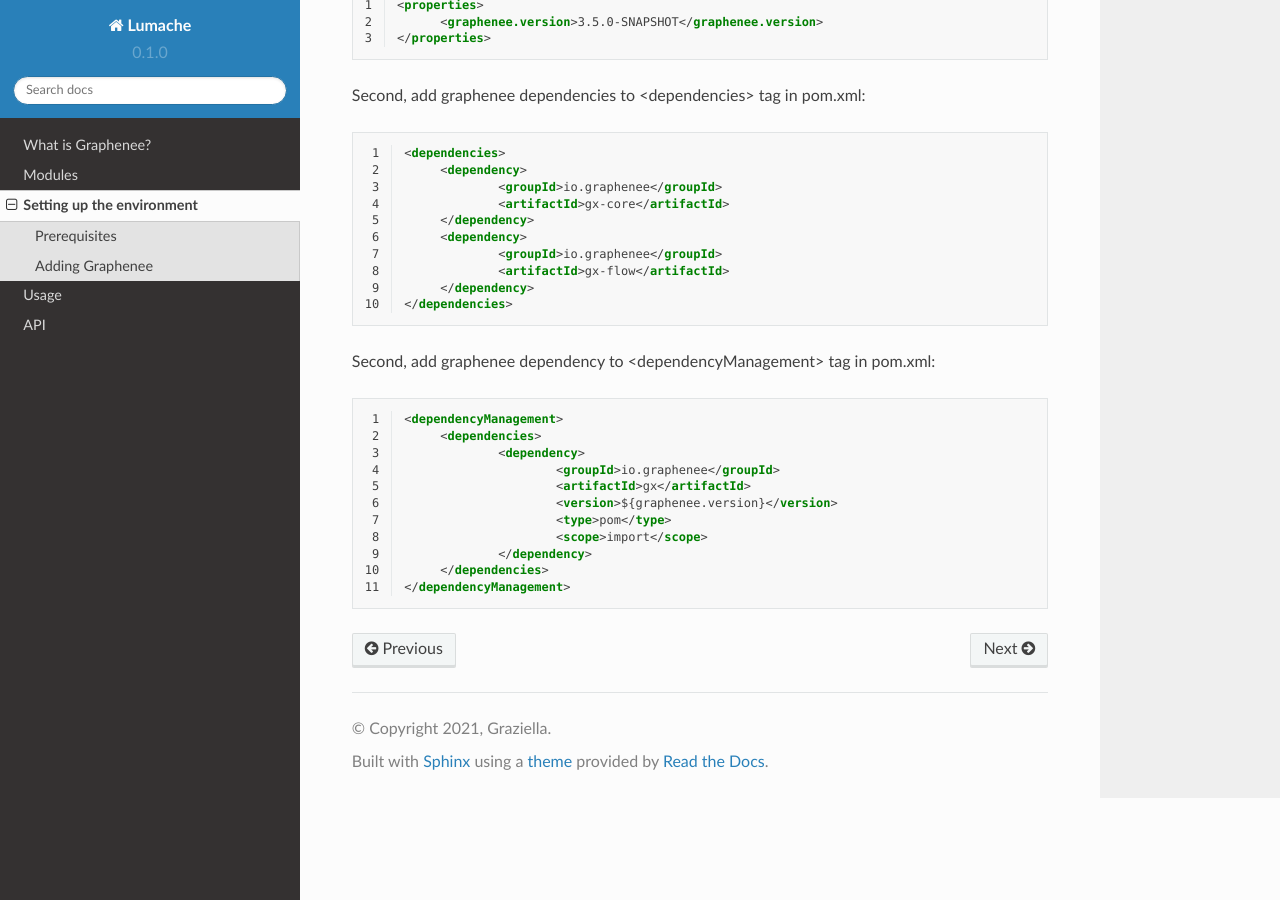
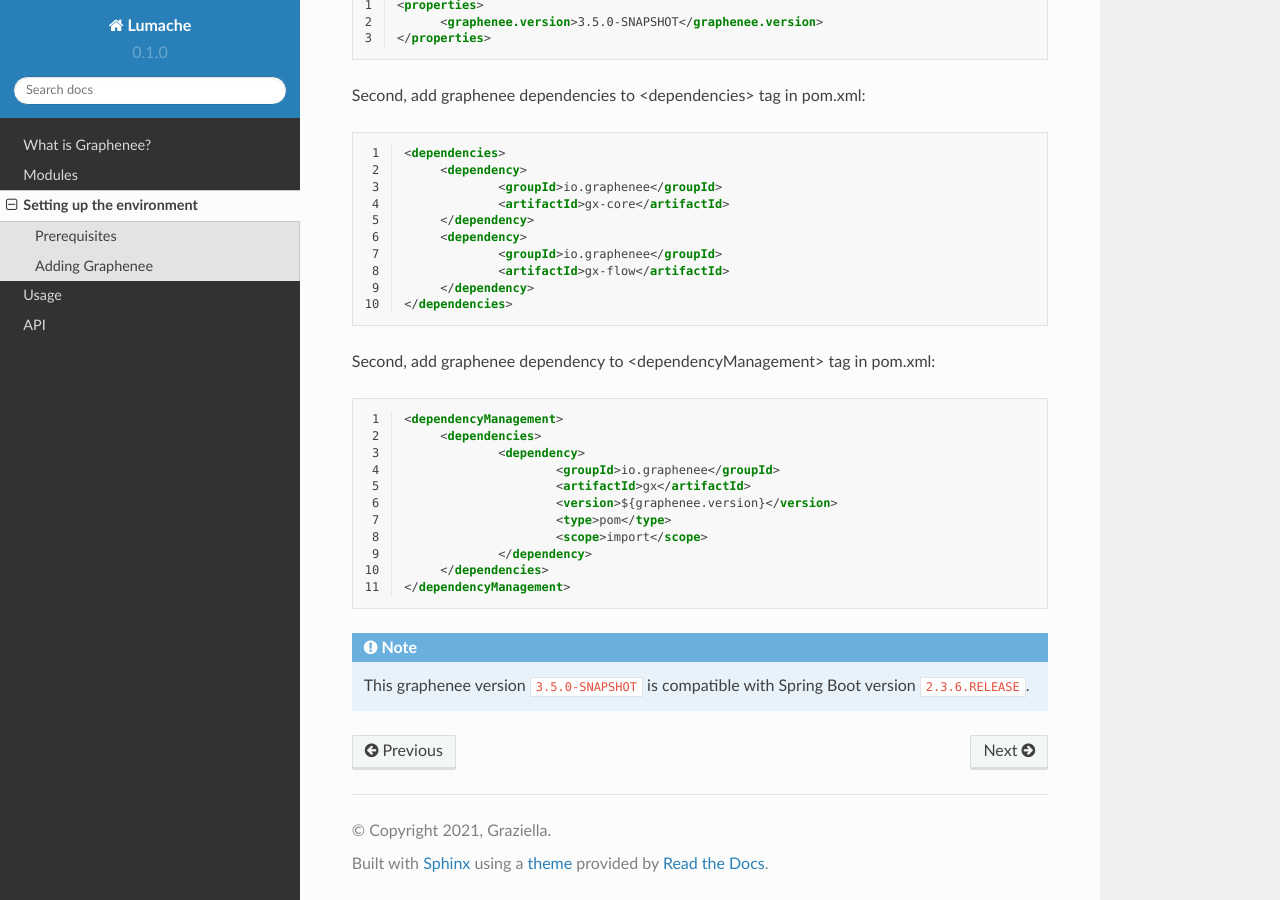
Before and after one commit to subanzafar/rtd-tutorial, a Sphinx documentation site: the page built from docs/source/env.rst, in a window 1280 px wide and 900 px high, scrolled down 533 px. Built offline with Sphinx 7.4.7 and the Read the Docs theme 2.0.0, drawn with Linux system fonts in a browser that asks for light colours.

Commit message:
Update env.rst

```diff
--- a/docs/source/env.rst
+++ b/docs/source/env.rst
@@ -54,3 +54,7 @@ Second, add graphenee dependency to <dependencyManagement> tag in pom.xml:
 		</dependency>
 	</dependencies>
    </dependencyManagement>
+
+.. note::
+
+   This graphenee version ``3.5.0-SNAPSHOT`` is compatible with Spring Boot version ``2.3.6.RELEASE``.
```
